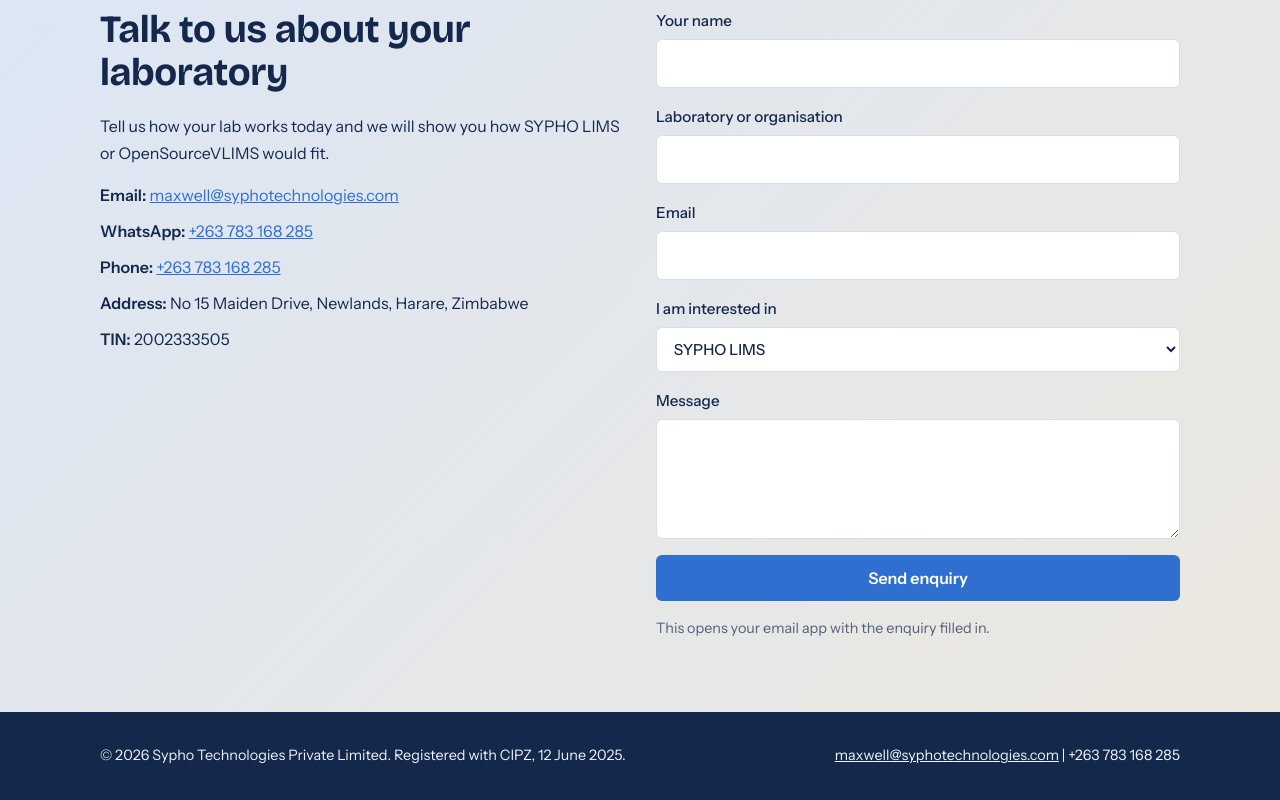
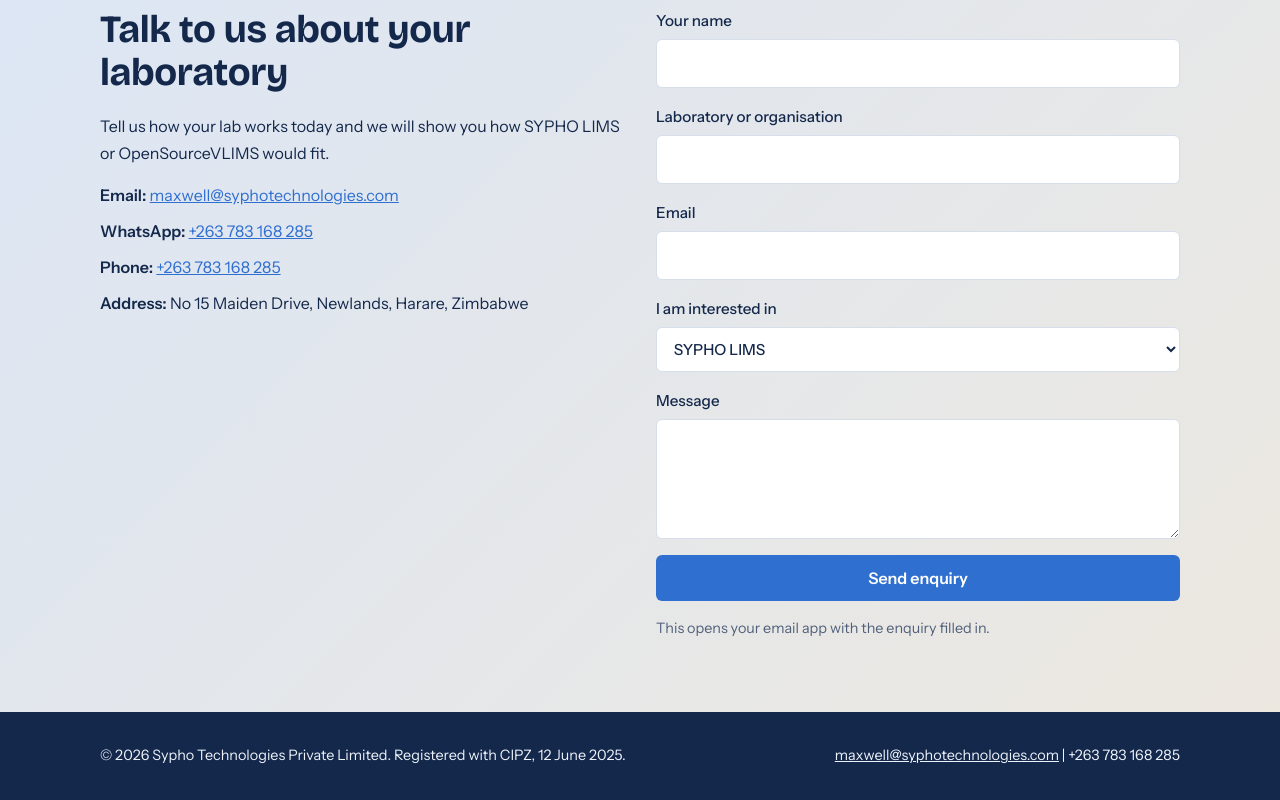
Before and after one commit to listerchabaya/Sypho-Website, a plain HTML site: page index.html in a window 1280 px wide. Shown: the part 5813-6613 px from the top of the page. Drawn offline with nearby package versions, Linux system fonts and the light colour scheme.

Commit message:
Remove TIN from contact information
Removed TIN information from the contact details.

```diff
--- a/index.html
+++ b/index.html
@@ -136,7 +136,6 @@
       <li><strong>WhatsApp:</strong> <a href="https://wa.me/263783168285" target="_blank" rel="noopener">+263 783 168 285</a></li>
       <li><strong>Phone:</strong> <a href="tel:+263783168285">+263 783 168 285</a></li>
       <li><strong>Address:</strong> No 15 Maiden Drive, Newlands, Harare, Zimbabwe</li>
-      <li><strong>TIN:</strong> 2002333505</li>
     </ul></div>
   <form id="enq">
     <label>Your name<input name="name" required autocomplete="name"></label>
```
